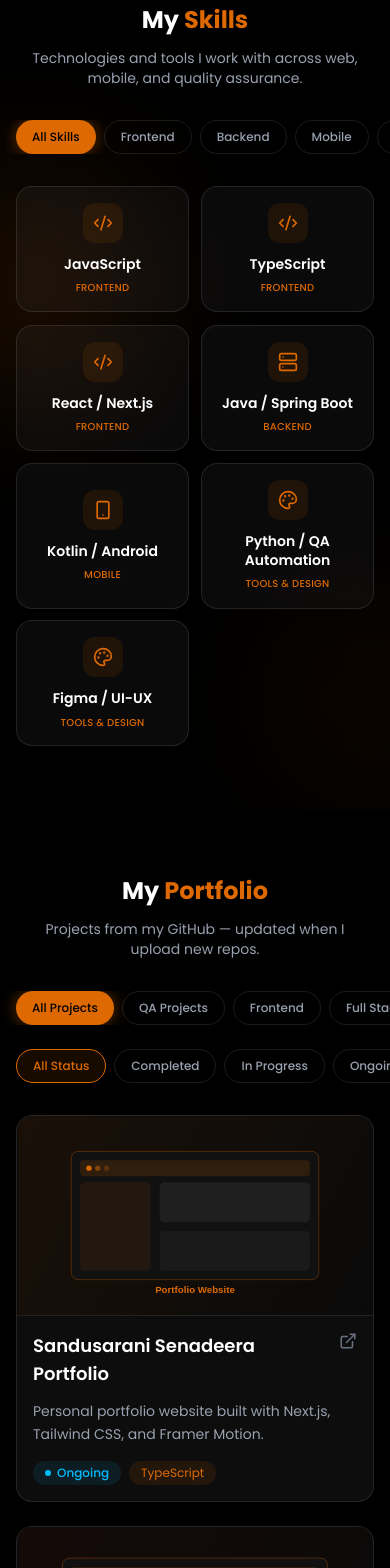
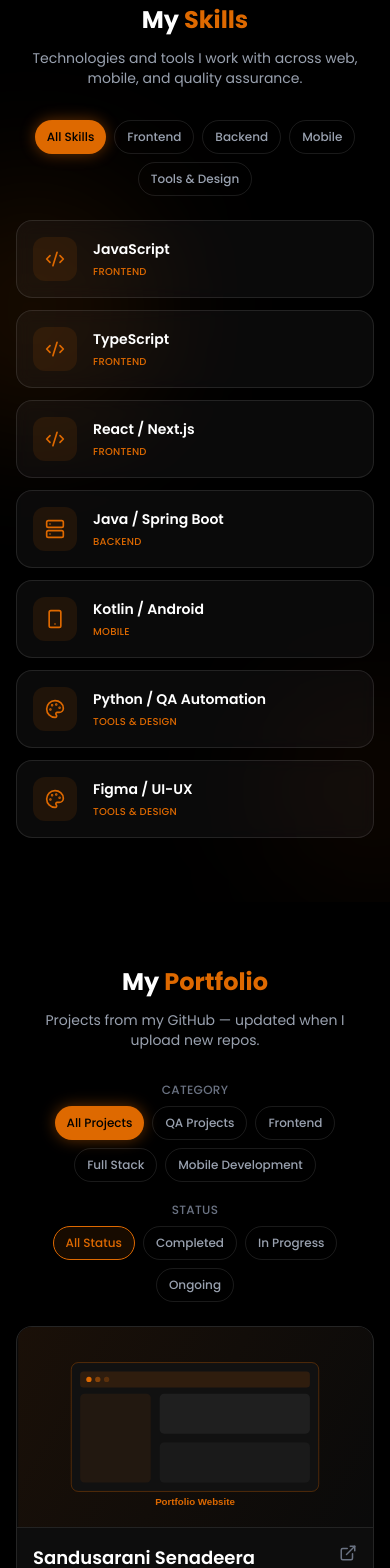
Before and after one commit to Sandusarani-Senadeera/Sandusarani-Senadeera-Portfolio, a Next.js app: page / in a window 390 px wide. Shown: the part 4140-5708 px from the top of the page. Built offline with nearby package versions, Linux system fonts and the light colour scheme.

Commit message:
newchanges5

```diff
--- a/src/app/globals.css
+++ b/src/app/globals.css
@@ -50,3 +50,13 @@ body {
   background: var(--brand-orange);
   border-radius: 4px;
 }
+
+/* Prevent orange scrollbars on horizontal filter rows */
+.scrollbar-hide {
+  -ms-overflow-style: none;
+  scrollbar-width: none;
+}
+
+.scrollbar-hide::-webkit-scrollbar {
+  display: none;
+}
--- a/src/components/Portfolio.tsx
+++ b/src/components/Portfolio.tsx
@@ -13,6 +13,25 @@ import {
   type ProjectStatus,
 } from "@/data/projects";
 import { profile } from "@/data/profile";
+
+function FilterGroup({
+  label,
+  children,
+}: {
+  label: string;
+  children: React.ReactNode;
+}) {
+  return (
+    <div className="w-full">
+      <p className="mb-2 text-center text-xs font-medium tracking-wide text-gray-500 uppercase sm:mb-3">
+        {label}
+      </p>
+      <div className="flex flex-wrap justify-center gap-2 sm:gap-3">
+        {children}
+      </div>
+    </div>
+  );
+}
 
 export default function Portfolio() {
   const [activeCategory, setActiveCategory] = useState<ProjectCategory | "all">(
@@ -47,57 +66,51 @@ export default function Portfolio() {
         </AnimatedSection>
 
         <AnimatedSection delay={0.1}>
-          <div className="-mx-4 mb-6 overflow-x-auto px-4 sm:mx-0 sm:overflow-visible sm:px-0">
-            <div className="flex min-w-max justify-start gap-2 sm:min-w-0 sm:flex-wrap sm:justify-center sm:gap-3">
+          <div className="mb-6 space-y-5 sm:mb-8 sm:space-y-6">
+            <FilterGroup label="Category">
               {categoryTabs.map((tab) => (
-                <motion.button
+                <button
                   key={tab.id}
                   type="button"
                   onClick={() => setActiveCategory(tab.id)}
-                  whileHover={{ scale: 1.05 }}
-                  whileTap={{ scale: 0.95 }}
-                  className={`shrink-0 rounded-full px-4 py-2 text-xs font-medium transition-colors sm:px-5 sm:text-sm ${
+                  className={`rounded-full px-3 py-2 text-xs font-medium transition-colors sm:px-5 sm:py-2.5 sm:text-sm ${
                     activeCategory === tab.id
                       ? "bg-brand-orange text-black shadow-glow-orange-sm"
                       : "border border-white/10 text-gray-400 hover:border-brand-orange/40 hover:text-white"
                   }`}
                 >
                   {tab.label}
-                </motion.button>
+                </button>
               ))}
-            </div>
-          </div>
+            </FilterGroup>
 
-          <div className="-mx-4 mb-8 overflow-x-auto px-4 sm:mx-0 sm:mb-10 sm:overflow-visible sm:px-0">
-            <div className="flex min-w-max justify-start gap-2 sm:min-w-0 sm:flex-wrap sm:justify-center sm:gap-3">
+            <FilterGroup label="Status">
               {projectStatuses.map((tab) => (
-                <motion.button
+                <button
                   key={tab.id}
                   type="button"
                   onClick={() => setActiveStatus(tab.id)}
-                  whileHover={{ scale: 1.05 }}
-                  whileTap={{ scale: 0.95 }}
-                  className={`shrink-0 rounded-full px-4 py-2 text-xs font-medium transition-colors sm:px-5 sm:text-sm ${
+                  className={`rounded-full px-3 py-2 text-xs font-medium transition-colors sm:px-5 sm:py-2.5 sm:text-sm ${
                     activeStatus === tab.id
                       ? "border border-brand-orange bg-brand-orange/10 text-brand-orange"
                       : "border border-white/10 text-gray-400 hover:border-brand-orange/40 hover:text-white"
                   }`}
                 >
                   {tab.label}
-                </motion.button>
+                </button>
               ))}
-            </div>
+            </FilterGroup>
           </div>
         </AnimatedSection>
 
         <AnimatePresence mode="wait">
           <motion.div
             key={`${activeCategory}-${activeStatus}`}
-            initial={{ opacity: 0, y: 20 }}
+            initial={{ opacity: 0, y: 16 }}
             animate={{ opacity: 1, y: 0 }}
-            exit={{ opacity: 0, y: -20 }}
-            transition={{ duration: 0.3 }}
-            className="grid gap-6 sm:grid-cols-2 lg:grid-cols-3"
+            exit={{ opacity: 0, y: -12 }}
+            transition={{ duration: 0.25 }}
+            className="grid grid-cols-1 gap-4 sm:grid-cols-2 sm:gap-6 lg:grid-cols-3"
           >
             {filtered.map((project, index) => (
               <ProjectCard key={project.url} project={project} index={index} />
@@ -106,7 +119,7 @@ export default function Portfolio() {
         </AnimatePresence>
 
         <AnimatedSection delay={0.2}>
-          <div className="mt-12 text-center">
+          <div className="mt-10 text-center sm:mt-12">
             <motion.a
               href={profile.github}
               target="_blank"
--- a/src/components/Skills.tsx
+++ b/src/components/Skills.tsx
@@ -35,57 +35,50 @@ export default function Skills() {
         </AnimatedSection>
 
         <AnimatedSection delay={0.1}>
-          <div className="-mx-4 mb-8 overflow-x-auto px-4 sm:mx-0 sm:mb-10 sm:overflow-visible sm:px-0">
-            <div className="flex min-w-max justify-start gap-2 sm:min-w-0 sm:flex-wrap sm:justify-center sm:gap-3">
+          <div className="mb-6 flex flex-wrap justify-center gap-2 sm:mb-8 sm:gap-3">
             {skillTabs.map((tab) => (
-                <motion.button
+              <button
                 key={tab.id}
                 type="button"
                 onClick={() => setActiveTab(tab.id)}
-                  whileHover={{ scale: 1.04 }}
-                  whileTap={{ scale: 0.96 }}
-                  className={`shrink-0 rounded-full px-4 py-2 text-xs font-medium transition-colors sm:px-5 sm:py-2.5 sm:text-sm ${
+                className={`rounded-full px-3 py-2 text-xs font-medium transition-colors sm:px-5 sm:py-2.5 sm:text-sm ${
                   activeTab === tab.id
                     ? "bg-brand-orange text-black shadow-glow-orange-sm"
                     : "border border-white/10 text-gray-400 hover:border-brand-orange/40 hover:text-white"
                 }`}
               >
                 {tab.label}
-                </motion.button>
+              </button>
             ))}
-            </div>
           </div>
         </AnimatedSection>
 
-        <motion.div
-          layout
-          className="grid grid-cols-2 gap-3 sm:grid-cols-3 sm:gap-4 lg:grid-cols-4 lg:gap-5"
-        >
+        <div className="grid grid-cols-1 gap-3 min-[480px]:grid-cols-2 md:grid-cols-3 lg:grid-cols-4 lg:gap-4">
           <AnimatePresence mode="popLayout">
             {filtered.map((skill, index) => (
               <motion.div
                 key={skill.name}
-                layout
-                initial={{ opacity: 0, scale: 0.92, y: 12 }}
-                animate={{ opacity: 1, scale: 1, y: 0 }}
-                exit={{ opacity: 0, scale: 0.92, y: -8 }}
-                transition={{ duration: 0.25, delay: index * 0.04 }}
-                whileHover={{ y: -6 }}
-                className="group flex min-h-[110px] flex-col items-center justify-center rounded-2xl border border-white/10 bg-white/[0.04] p-4 text-center backdrop-blur-sm transition-colors hover:border-brand-orange/40 sm:min-h-[128px] sm:p-5"
+                initial={{ opacity: 0, y: 10 }}
+                animate={{ opacity: 1, y: 0 }}
+                exit={{ opacity: 0, y: -6 }}
+                transition={{ duration: 0.2, delay: index * 0.03 }}
+                className="group flex items-center gap-4 rounded-2xl border border-white/10 bg-white/[0.04] p-4 backdrop-blur-sm transition-colors hover:border-brand-orange/40 min-[480px]:flex-col min-[480px]:items-center min-[480px]:text-center min-[480px]:p-5"
               >
-                <div className="mb-3 flex h-10 w-10 items-center justify-center rounded-xl bg-brand-orange/10 text-brand-orange transition-colors group-hover:bg-brand-orange group-hover:text-black sm:h-11 sm:w-11">
+                <div className="flex h-11 w-11 shrink-0 items-center justify-center rounded-xl bg-brand-orange/10 text-brand-orange transition-colors group-hover:bg-brand-orange group-hover:text-black">
                   <skill.icon className="h-5 w-5" />
                 </div>
+                <div className="min-w-0 flex-1 min-[480px]:flex-none">
                   <p className="text-sm font-semibold leading-snug text-white sm:text-base">
                     {skill.name}
                   </p>
-                <p className="mt-1.5 text-[10px] font-medium tracking-wide text-brand-orange uppercase sm:text-xs">
+                  <p className="mt-1 text-[10px] font-medium tracking-wide text-brand-orange uppercase sm:text-xs">
                     {skill.categoryLabel}
                   </p>
+                </div>
               </motion.div>
             ))}
           </AnimatePresence>
-        </motion.div>
+        </div>
       </div>
     </section>
   );
```
Lines whose indentation alone changed are shown as unchanged.
